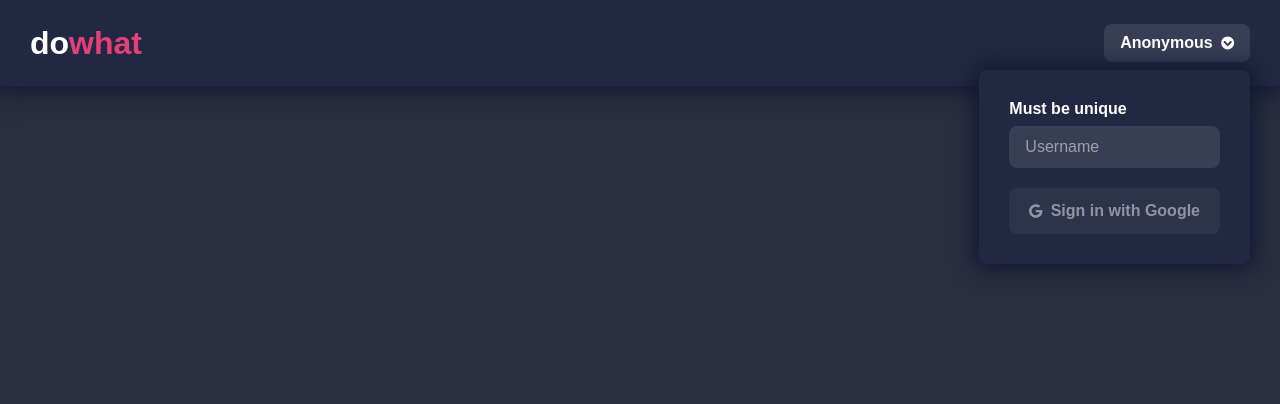
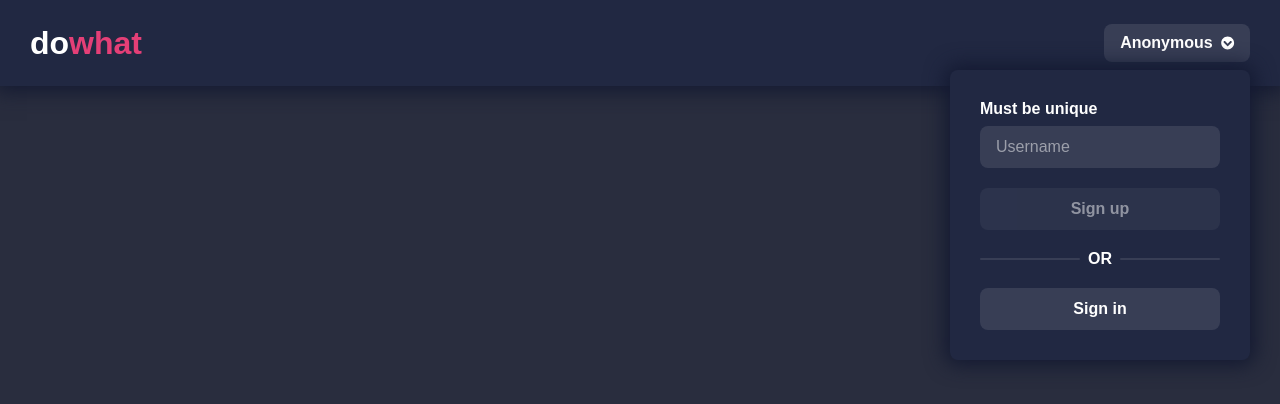
Before and after one commit to kenmueller/dowhat, a Next.js app in the folder public/: page / in a window 1280 px wide. Both pictures are taken after a click on the button "Anonymous". Shown: the top 404 px of the page. Built offline with nearby package versions, Linux system fonts and the light colour scheme; a web font is replaced by a local one.

Commit message:
sign up & sign in

```diff
--- a/public/components/GoogleSignInForm.tsx
+++ b/public/components/GoogleSignInForm.tsx
@@ -2,7 +2,6 @@ import { useState, useCallback, FormEvent, ChangeEvent, useEffect } from 'react'
 import { toast } from 'react-toastify'
 import { FontAwesomeIcon } from '@fortawesome/react-fontawesome'
 import { faCheckCircle, faTimesCircle } from '@fortawesome/free-solid-svg-icons'
-import { faGoogle } from '@fortawesome/free-brands-svg-icons'
 import cx from 'classnames'
 
 import firebase from 'lib/firebase'
@@ -26,10 +25,8 @@ const GoogleSignInButton = ({ isFocused }: { isFocused: boolean }) => {
 	const [name, setName] = useState('')
 	const [isNameValid, setIsNameValid] = useState(false)
 
-	const signIn = useCallback(async (event: FormEvent<HTMLFormElement>) => {
+	const authenticate = useCallback(async (newUser: boolean) => {
 		try {
-			event.preventDefault()
-
 			const {
 				user,
 				additionalUserInfo
@@ -40,6 +37,11 @@ const GoogleSignInButton = ({ isFocused }: { isFocused: boolean }) => {
 
 			if (!user.email)
 				throw new Error('Unable to get your email address')
+
+			if (additionalUserInfo.isNewUser && !newUser) {
+				toast.error('You don\'t have an account yet. Sign up instead.')
+				return
+			}
 
 			if (!additionalUserInfo.isNewUser)
 				return
@@ -61,6 +63,15 @@ const GoogleSignInButton = ({ isFocused }: { isFocused: boolean }) => {
 				toast.error(message)
 		}
 	}, [setIsLoading])
+
+	const signUp = useCallback((event: FormEvent<HTMLFormElement>) => {
+		event.preventDefault()
+		authenticate(true)
+	}, [authenticate])
+
+	const signIn = useCallback(() => {
+		authenticate(false)
+	}, [authenticate])
 
 	const onNameInputChange = useCallback((event: ChangeEvent<HTMLInputElement>) => {
 		setName(event.target.value)
@@ -105,7 +116,7 @@ const GoogleSignInButton = ({ isFocused }: { isFocused: boolean }) => {
 	}, [isFocused])
 
 	return (
-		<form onSubmit={signIn}>
+		<form onSubmit={signUp}>
 			<label className={styles.nameLabel}>
 				{name
 					? isNameValidationLoading
@@ -133,7 +144,6 @@ const GoogleSignInButton = ({ isFocused }: { isFocused: boolean }) => {
 			<input
 				ref={onNameInputRef}
 				className={styles.nameInput}
-				required
 				placeholder="Username"
 				value={name}
 				onChange={onNameInputChange}
@@ -142,13 +152,20 @@ const GoogleSignInButton = ({ isFocused }: { isFocused: boolean }) => {
 				className={cx(styles.button, { [styles.loading]: isLoading })}
 				disabled={isLoading || isNameValidationLoading || !isNameValid}
 			>
-				<FontAwesomeIcon
-					className={styles.buttonIcon}
-					icon={faGoogle}
-				/>
-				<p className={styles.buttonMessage}>
-					Sign in with Google
-				</p>
+				Sign up
+			</button>
+			<div className={styles.divider}>
+				<span className={styles.dividerBar} />
+				<span className={styles.dividerMessage}>or</span>
+				<span className={styles.dividerBar} />
+			</div>
+			<button
+				className={cx(styles.button, { [styles.loading]: isLoading })}
+				type="button"
+				disabled={isLoading}
+				onClick={signIn}
+			>
+				Sign in
 			</button>
 		</form>
 	)
--- a/public/styles/components/GoogleSignInForm.module.scss
+++ b/public/styles/components/GoogleSignInForm.module.scss
@@ -40,8 +40,12 @@
 
 .button {
 	display: flex;
+	justify-content: center;
 	align-items: center;
+	width: 100%;
 	padding: 12px 20px;
+	font-size: 16px;
+	font-weight: 900;
 	color: white;
 	background: transparentize(white, 0.9);
 	border-radius: 8px;
@@ -56,13 +60,24 @@
 	}
 }
 
-.buttonIcon {
-	height: 22px;
-	margin-right: 8px;
+.divider {
+	display: flex;
+	align-items: center;
+	margin: 20px 0;
 }
 
-.buttonMessage {
-	white-space: nowrap;
-	font-size: 16px;
+.dividerBar {
+	$height: 2px;
+
+	flex-grow: 1;
+	height: $height;
+	background: transparentize(white, 0.9);
+	border-radius: $height / 2;
+}
+
+.dividerMessage {
+	margin: 0 8px;
+	text-transform: uppercase;
 	font-weight: 900;
+	color: white;
 }
--- a/public/styles/components/ProfileDropdown.module.scss
+++ b/public/styles/components/ProfileDropdown.module.scss
@@ -28,6 +28,7 @@
 
 .content {
 	position: absolute;
+	min-width: 300px;
 	top: 100%;
 	right: 0;
 	margin-top: 8px;
```
